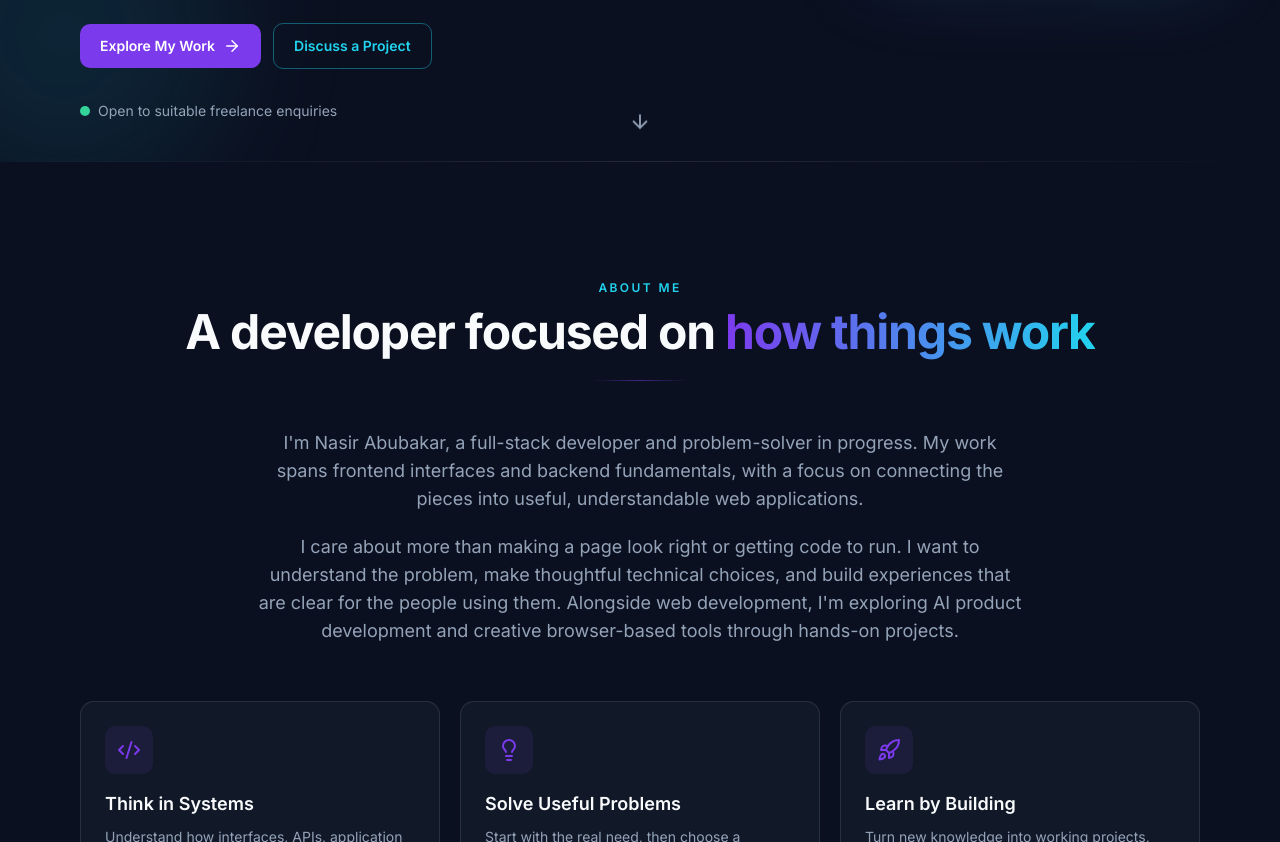
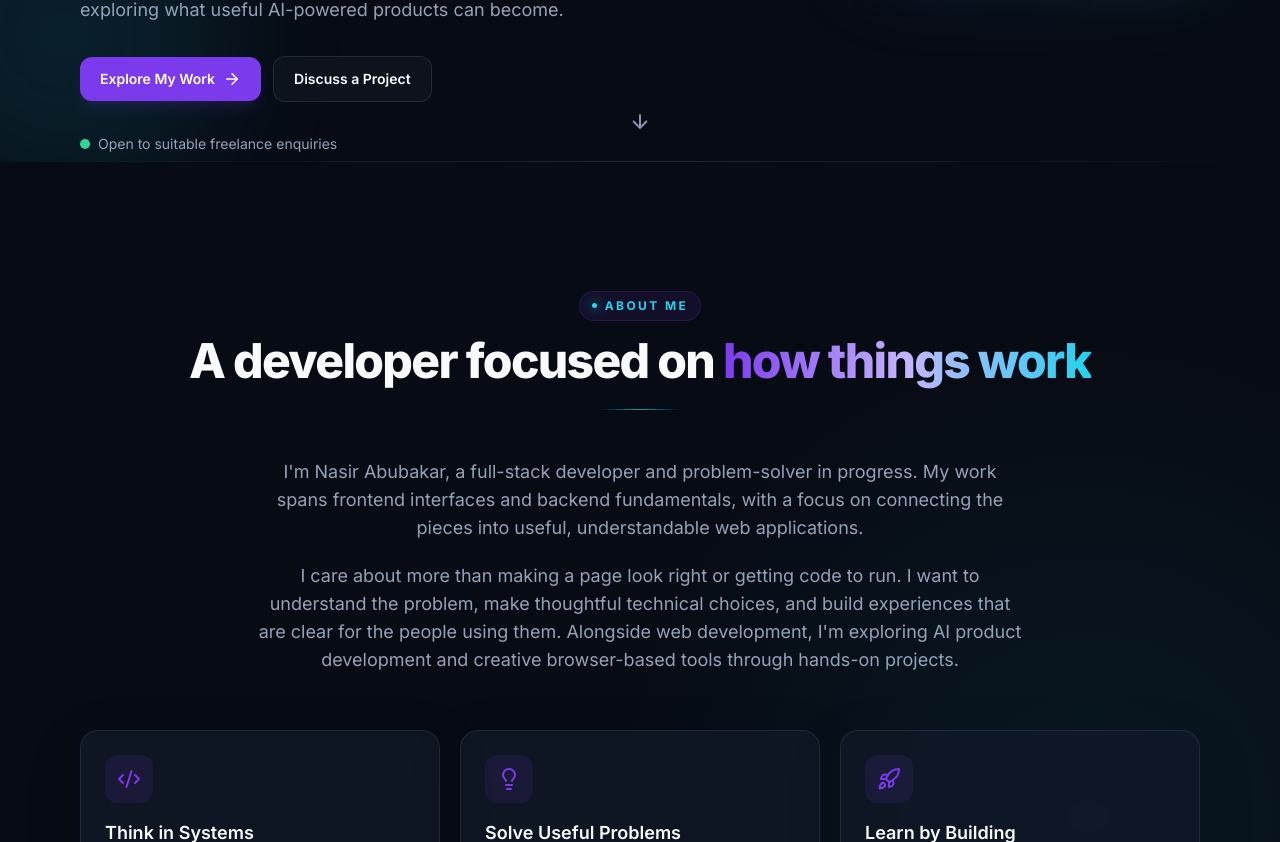
Before and after one commit to nasirabubakar-dev/NasirWorld, a React (Vite) app: page / in a window 1280 px wide. Shown: the part 638-1480 px from the top of the page. Built offline with nearby package versions, Linux system fonts and the light colour scheme.

Commit message:
style: upgrade global visual system

```diff
--- a/src/index.css
+++ b/src/index.css
@@ -6,152 +6,106 @@
 
 @layer base {
   :root {
-    --color-bg: #0b1020;
-    --color-surface: #111827;
-    --color-elevated: #1e293b;
-    --color-accent: #7c3aed;
-    --color-accent-hover: #6d28d9;
+    --color-bg: #070b14;
+    --color-surface: #0d1322;
+    --color-elevated: #121a2b;
+    --color-accent: #8b5cf6;
+    --color-accent-hover: #7c3aed;
     --color-secondary: #22d3ee;
-    --color-secondary-hover: #06b6d4;
     --color-text: #f8fafc;
     --color-text-secondary: #94a3b8;
-    --radius: 14px;
-    --radius-sm: 10px;
-    --radius-lg: 20px;
+    --border: rgba(148, 163, 184, 0.14);
+    --radius: 18px;
+    --radius-sm: 12px;
+    --radius-lg: 26px;
   }
-
-  html {
-    scroll-behavior: smooth;
-    scroll-padding-top: 80px;
-  }
-
+  html { scroll-behavior: smooth; scroll-padding-top: 88px; }
   body {
-    background-color: var(--color-bg);
+    min-width: 320px;
+    background:
+      radial-gradient(circle at 15% 0%, rgba(124,58,237,.11), transparent 34rem),
+      radial-gradient(circle at 85% 12%, rgba(34,211,238,.07), transparent 30rem),
+      var(--color-bg);
     color: var(--color-text);
     font-family: 'Inter', system-ui, -apple-system, sans-serif;
     -webkit-font-smoothing: antialiased;
     text-rendering: optimizeLegibility;
   }
-
-  ::selection {
-    background-color: rgba(124, 58, 237, 0.35);
-    color: #f8fafc;
+  body::before {
+    content: '';
+    position: fixed;
+    inset: 0;
+    z-index: -1;
+    pointer-events: none;
+    opacity: .28;
+    background-image:
+      linear-gradient(rgba(148,163,184,.035) 1px, transparent 1px),
+      linear-gradient(90deg, rgba(148,163,184,.035) 1px, transparent 1px);
+    background-size: 44px 44px;
+    mask-image: linear-gradient(to bottom, black, transparent 82%);
   }
-
-  *:focus-visible {
-    outline: 2px solid var(--color-secondary);
-    outline-offset: 2px;
-    border-radius: 4px;
-  }
+  ::selection { background: rgba(139,92,246,.38); color: #fff; }
+  * { border-color: var(--border); }
+  *:focus-visible { outline: 2px solid var(--color-secondary); outline-offset: 3px; border-radius: 6px; }
 }
 
 @layer components {
-  .section-pad {
-    @apply px-5 py-20 sm:px-6 md:py-28;
+  .site-shell { position: relative; overflow: clip; }
+  .section-pad { @apply px-5 py-24 sm:px-6 md:py-32; }
+  .container-narrow { @apply mx-auto w-full max-w-section; }
+
+  .eyebrow {
+    @apply mb-4 inline-flex items-center gap-2 rounded-full border border-accent-primary/20 bg-accent-primary/10 px-3 py-1.5 text-[10px] font-bold uppercase tracking-[0.2em] text-accent-secondary sm:text-xs;
+  }
+  .eyebrow::before {
+    content: '';
+    width: 5px; height: 5px; border-radius: 999px;
+    background: currentColor; box-shadow: 0 0 12px currentColor;
   }
 
-  .container-narrow {
-    @apply mx-auto w-full max-w-section;
+  .heading-xl { @apply text-4xl font-extrabold leading-[1.05] tracking-[-0.045em] sm:text-5xl md:text-6xl lg:text-[4.35rem]; }
+  .heading-lg { @apply text-3xl font-extrabold leading-[1.08] tracking-[-0.035em] sm:text-4xl md:text-5xl; }
+  .heading-md { @apply text-2xl font-bold leading-tight tracking-[-0.02em] sm:text-3xl; }
+  .body-lg { @apply text-base leading-8 text-ink-secondary sm:text-lg; }
+
+  .btn { @apply inline-flex items-center justify-center gap-2 rounded-[var(--radius-sm)] px-5 py-3 text-sm font-semibold transition-all duration-200 ease-smooth; }
+  .btn-primary { @apply btn bg-accent-primary text-white shadow-lg shadow-accent-primary/15 hover:-translate-y-0.5 hover:bg-accent-primary-hover hover:shadow-xl hover:shadow-accent-primary/25 active:translate-y-0; }
+  .btn-secondary { @apply btn border border-white/10 bg-white/[0.03] text-ink-primary backdrop-blur-sm hover:-translate-y-0.5 hover:border-accent-secondary/40 hover:bg-accent-secondary/10 hover:text-white active:translate-y-0; }
+  .btn-ghost { @apply btn text-ink-secondary hover:bg-white/5 hover:text-ink-primary; }
+
+  .card {
+    @apply rounded-[var(--radius)] border bg-base-surface/80 p-6 backdrop-blur-sm transition-all duration-300 ease-smooth;
+    box-shadow: 0 18px 60px rgba(0,0,0,.12);
   }
-
-  .eyebrow {
-    @apply mb-3 inline-block text-xs font-semibold uppercase tracking-[0.2em] text-accent-secondary;
+  .card-elevated {
+    @apply rounded-[var(--radius)] border bg-base-elevated/70 p-6 backdrop-blur-sm transition-all duration-300 ease-smooth;
+    box-shadow: 0 22px 80px rgba(0,0,0,.18);
   }
-
-  .heading-xl {
-    @apply text-4xl font-extrabold leading-tight tracking-tight sm:text-5xl md:text-6xl;
+  .card-hover:hover {
+    border-color: rgba(139,92,246,.38);
+    transform: translateY(-4px);
+    box-shadow: 0 28px 80px rgba(0,0,0,.28), 0 0 0 1px rgba(139,92,246,.05);
   }
-
-  .heading-lg {
-    @apply text-3xl font-bold leading-tight tracking-tight sm:text-4xl md:text-5xl;
-  }
-
-  .heading-md {
-    @apply text-2xl font-bold leading-snug tracking-tight sm:text-3xl;
-  }
-
-  .body-lg {
-    @apply text-base leading-relaxed text-ink-secondary sm:text-lg;
-  }
-
-  /* Button system */
-  .btn {
-    @apply inline-flex items-center justify-center gap-2 rounded-[var(--radius-sm)] px-5 py-3 text-sm font-semibold transition-all duration-200 ease-smooth focus-visible:outline-none focus-visible:ring-2 focus-visible:ring-accent-secondary focus-visible:ring-offset-2 focus-visible:ring-offset-base-bg;
-  }
-
-  .btn-primary {
-    @apply btn bg-accent-primary text-white hover:bg-accent-primary-hover hover:shadow-lg hover:shadow-accent-primary/25 active:scale-[0.98];
-  }
-
-  .btn-secondary {
-    @apply btn border border-accent-secondary/40 bg-transparent text-accent-secondary hover:border-accent-secondary hover:bg-accent-secondary/10 active:scale-[0.98];
-  }
-
-  .btn-ghost {
-    @apply btn text-ink-secondary hover:text-ink-primary hover:bg-white/5;
-  }
-
-  /* Card system */
-  .card {
-    @apply rounded-[var(--radius)] border border-white/10 bg-base-surface p-6 transition-all duration-300 ease-smooth;
-  }
-
-  .card-elevated {
-    @apply rounded-[var(--radius)] border border-white/10 bg-base-elevated p-6 transition-all duration-300 ease-smooth;
-  }
-
-  .card-hover {
-    @apply hover:border-accent-primary/40 hover:shadow-xl hover:shadow-black/30;
-  }
-
-  /* Tag / pill */
-  .tag {
-    @apply inline-flex items-center rounded-full border border-white/10 bg-white/5 px-3 py-1 text-xs font-medium text-ink-secondary;
-  }
-
-  /* Section divider line */
-  .section-line {
-    @apply mx-auto h-px w-24 bg-gradient-to-r from-transparent via-accent-primary/50 to-transparent;
-  }
+  .tag { @apply inline-flex items-center rounded-full border border-white/10 bg-white/[0.035] px-3 py-1 text-xs font-medium text-ink-secondary; }
+  .section-line { @apply mx-auto h-px w-20 bg-gradient-to-r from-transparent via-accent-secondary/70 to-transparent; }
+  .text-gradient { @apply bg-gradient-to-r from-accent-primary via-violet-300 to-accent-secondary bg-clip-text text-transparent; }
+  .input-shell { @apply w-full rounded-[var(--radius-sm)] border border-white/10 bg-black/20 px-4 py-3 text-sm text-ink-primary outline-none transition-all duration-200 placeholder:text-ink-secondary/50 focus:border-accent-primary/60 focus:bg-white/[0.025] focus:ring-4 focus:ring-accent-primary/10; }
 }
 
 @layer utilities {
-  .text-gradient {
-    @apply bg-gradient-to-r from-accent-primary to-accent-secondary bg-clip-text text-transparent;
+  .reveal-init { opacity: 0; transform: translateY(24px); }
+  .reveal-visible {
+    opacity: 1; transform: translateY(0);
+    transition: opacity .6s cubic-bezier(.4,0,.2,1), transform .6s cubic-bezier(.4,0,.2,1);
   }
-
-  /* Scroll reveal — progressive enhancement. Content visible by default. */
-  .reveal-init {
-    opacity: 0;
-    transform: translateY(24px);
-  }
-
-  .reveal-visible {
-    opacity: 1;
-    transform: translateY(0);
-    transition:
-      opacity 0.6s cubic-bezier(0.4, 0, 0.2, 1),
-      transform 0.6s cubic-bezier(0.4, 0, 0.2, 1);
-  }
+  .glow-purple { box-shadow: 0 0 80px rgba(139,92,246,.16); }
+  .glow-cyan { box-shadow: 0 0 80px rgba(34,211,238,.12); }
 }
 
+@media (max-width: 767px) { .section-pad { @apply py-20; } }
 @media (prefers-reduced-motion: reduce) {
-  html {
-    scroll-behavior: auto;
-  }
-
-  .reveal-init {
-    opacity: 1 !important;
-    transform: none !important;
-  }
-
-  .reveal-visible {
-    transition: none !important;
-  }
-
-  * {
-    animation-duration: 0.01ms !important;
-    animation-iteration-count: 1 !important;
-    transition-duration: 0.01ms !important;
-  }
+  html { scroll-behavior: auto; }
+  .reveal-init { opacity: 1 !important; transform: none !important; }
+  .reveal-visible { transition: none !important; }
+  *, *::before, *::after { animation-duration: .01ms !important; animation-iteration-count: 1 !important; transition-duration: .01ms !important; }
 }
```
